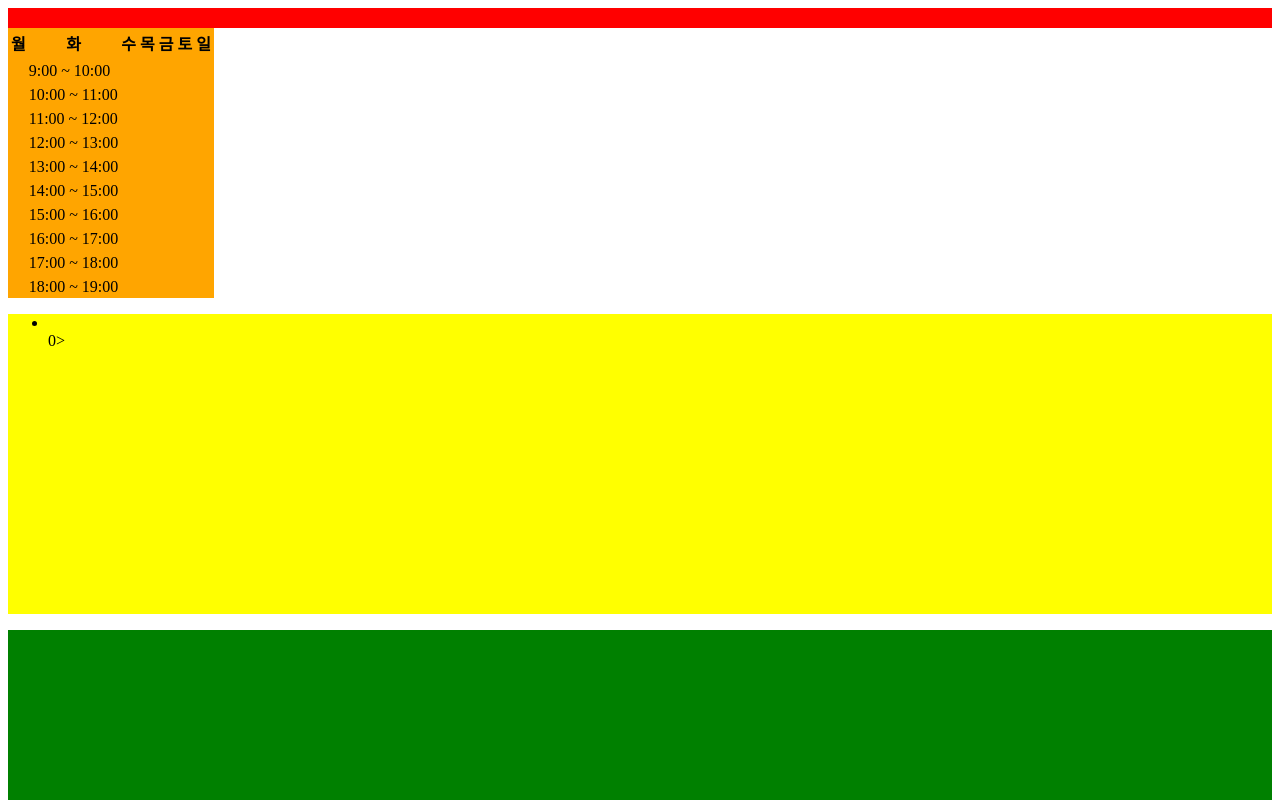
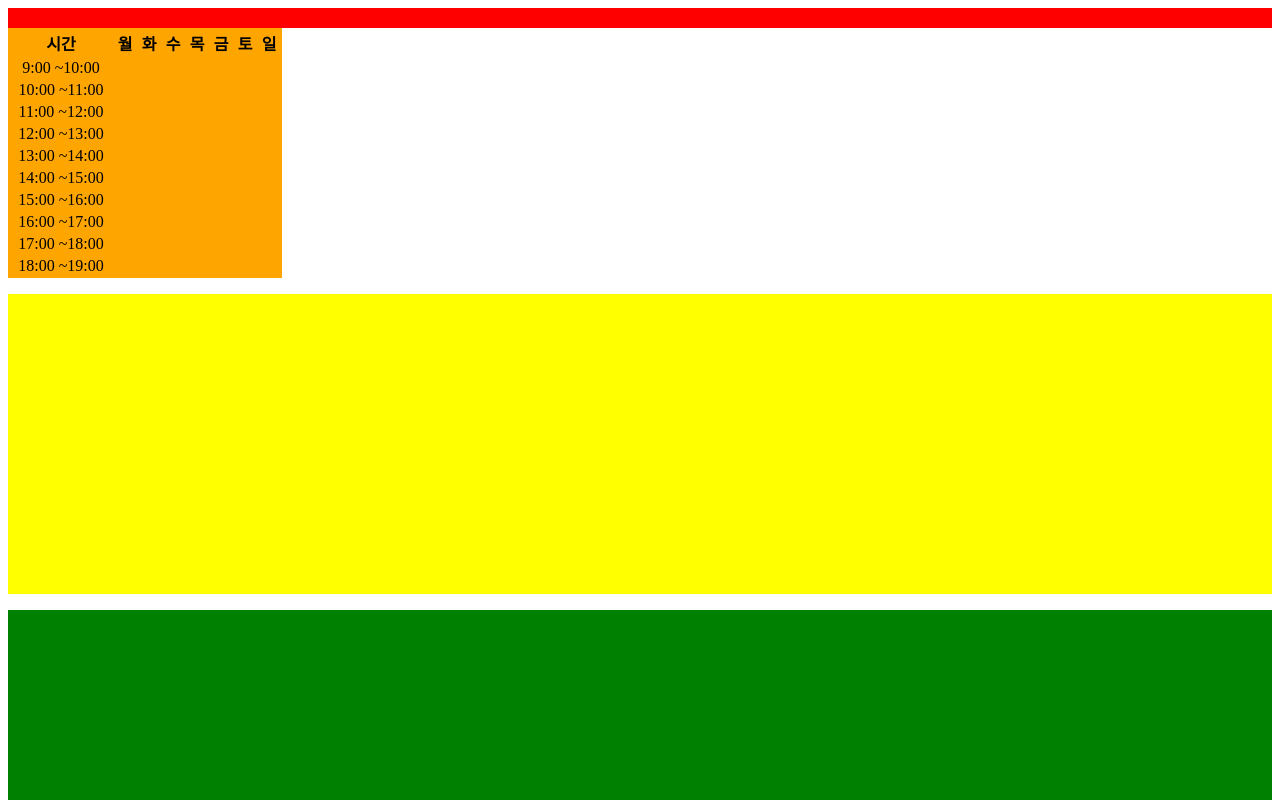
Before and after one commit to jmchoi1225/Timetable-simple-, a website built with webpack: page src/index.html in a window 1280 px wide. Shown: the top 800 px of the page. Built offline with nearby package versions, Linux system fonts and the light colour scheme.

Commit message:
js - drawtable complete

```diff
--- a/src/index.css
+++ b/src/index.css
@@ -25,5 +25,13 @@
 }
 
 .halfblock{
-    width:20%;
+    width:40%;
 }
+
+.range{
+    width: 100px;
+}
+
+.time{
+    width: 20px;
+}
--- a/src/index.html
+++ b/src/index.html
@@ -26,9 +26,6 @@
 
                 </div>
             </span>
-
         </div>
-
-        <script src = "./index.min.js"></script>
     </body>
 </html>
--- a/src/index.js
+++ b/src/index.js
@@ -8,40 +8,36 @@ import './index.css';
 var idx = 0;
 var id = 0;
 
-var times = [];
+function drawTable(){
+
+    var i;
 
     var weekday = ["월", "화", "수", "목", "금", "토", "일"];
 
     $("#timetable").append('<tr id = "week"></tr>');
+    $("#week").append('<th class = "time">시간</th>');
 
-for (var i = 0; i < 7; i++) { // weekdays
-    $('#week').append(`<th>${weekday[i]}</th>`);
+    for (i = 0; i < 7; i++) { // weekdays
+        $('#week').append(`<th>${weekday[i]}</th>`); //질문: 왜 ${}을 사용할 때 '대신 `을 사용하는지
     }
 
-for (var i =9; i<19; i++){ // times
+    for (i =9; i<19; i++){ // times
         $("#timetable").append(
-        '<tr class = "block">',
-            '<td align="center">', i,':00 ~ ',i+1,':00</td>',
-        '</tr>'
+            `<tr class = "block"><td align = "center" class = "range">${i}:00 ~${i+1}:00</td></tr>`
         )
     }
 
-for (var i = 0; i < 7; i++) { //the actual table
-    $('.block').append((e) => {
-        if (times[idx] === e.toString() + i.toString()) {
-            idx += 1;
-            return `<td>tt</td>`;
-        } else {
-            return `<td></td>`;
+    for (i = 0; i < 7; i++) { //the actual table
+        $('.block').append(`<td class = "time"></td>`);
     }
-    })
 }
+
 
 //memberList
 
 //if you add a new member NOT FINISHED
-{
-    $('#memberList').append('<li><input type="checkbox" id =',id,'></li>');
+function addMember(){
+    $('#memberList').append(`<li><input type="checkbox" id =${id}></li>`);
     id++;
 }
 
@@ -57,3 +53,7 @@ function deleteMember() { // if you delete a member NOT FINISHED
         }
     }
 }
+
+$(document).ready(()=>{
+    drawTable();
+})
--- a/webpack.config.js
+++ b/webpack.config.js
@@ -26,10 +26,6 @@ module.exports = {
     filename: '[name].min.js'
   },
   devServer: {
-      /*historyApiFallback: true,
-      hot: true,
-      inline: true,
-      stats: 'errors-only',*/
       contentBase: path.join(__dirname, './dist/'),
       compress: true,
       host: options.host,
```
Lines whose indentation alone changed are shown as unchanged.
